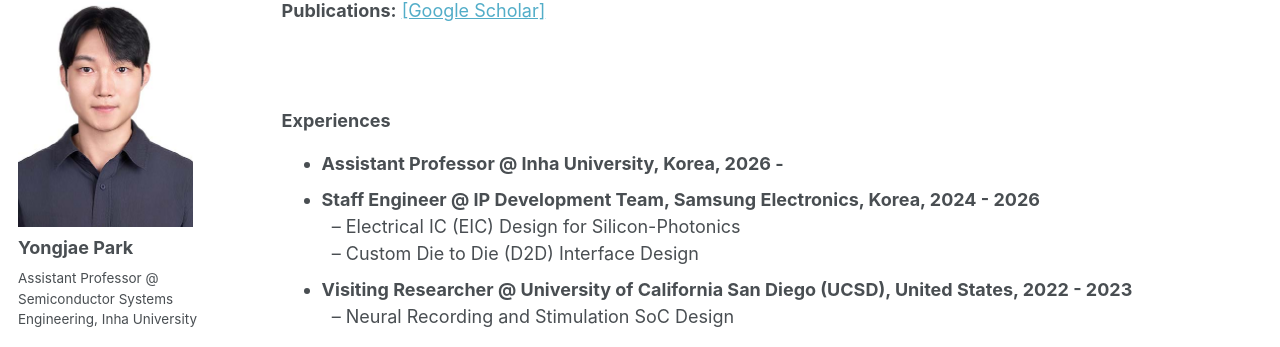
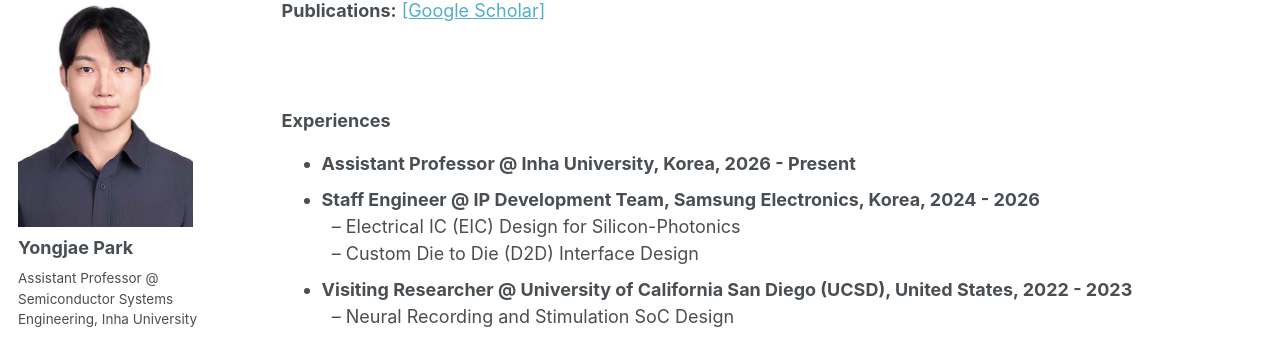
Before and after one commit to yong27park/AME.github.io, a Jekyll site: the page built from _pages/members.md, in a window 1280 px wide and 900 px high, scrolled down 509 px. Shown: the part 107-454 px from the top of the window. Built offline with Jekyll 4.4.1, drawn with Linux system fonts in a browser that asks for light colours; a style sheet for code colours, icons or effects is not loaded.

Commit message:
Update members.md

```diff
--- a/_pages/members.md
+++ b/_pages/members.md
@@ -68,7 +68,7 @@ author_profile: true
   <h3>Experiences</h3>
   <ul>
     <li>
-      <strong>Assistant Professor @ Inha University, Korea, 2026 - </strong><br>
+      <strong>Assistant Professor @ Inha University, Korea, 2026 - Present</strong><br>
     </li>
     <li><strong>Staff Engineer @ IP Development Team, Samsung Electronics, Korea, 2024 - 2026</strong><br>
       &nbsp;&nbsp;– Electrical IC (EIC) Design for Silicon-Photonics<br>
```
